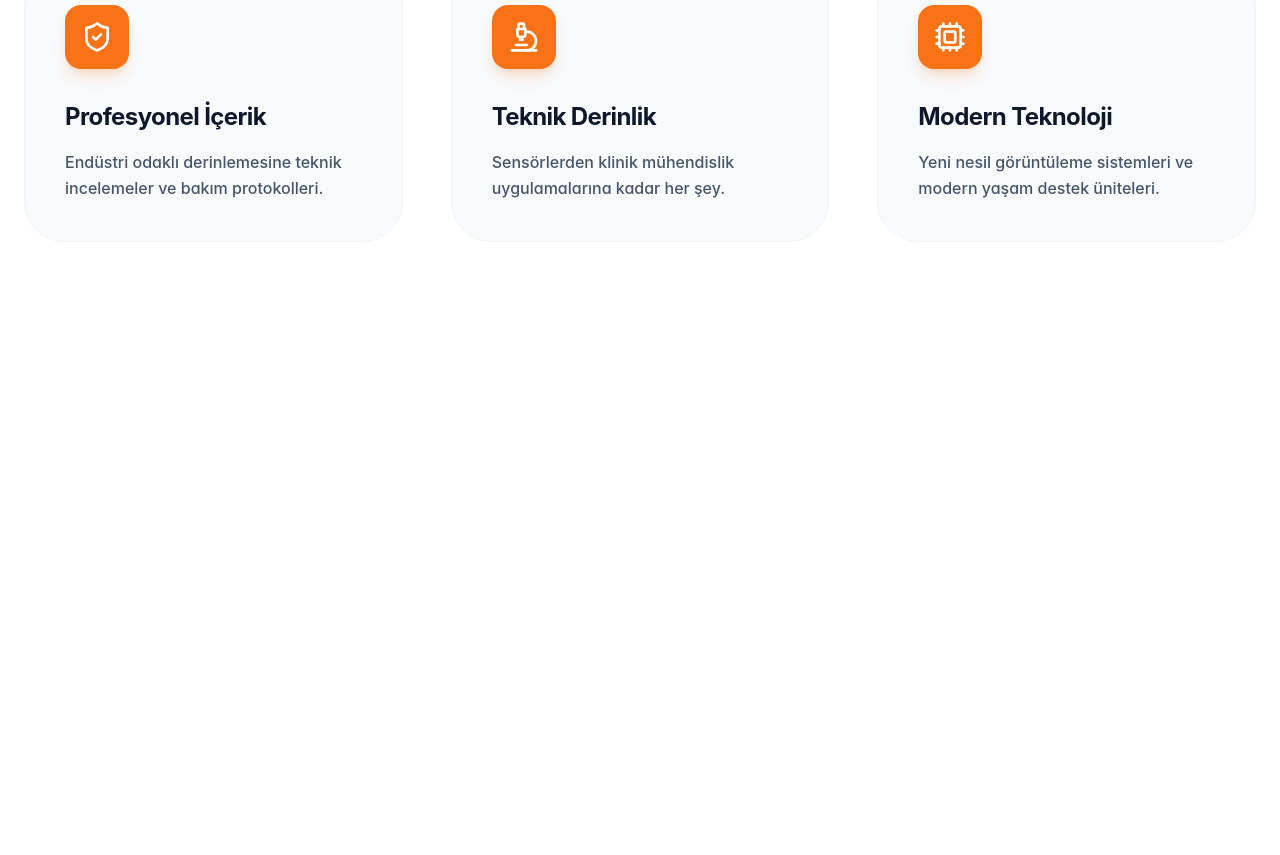
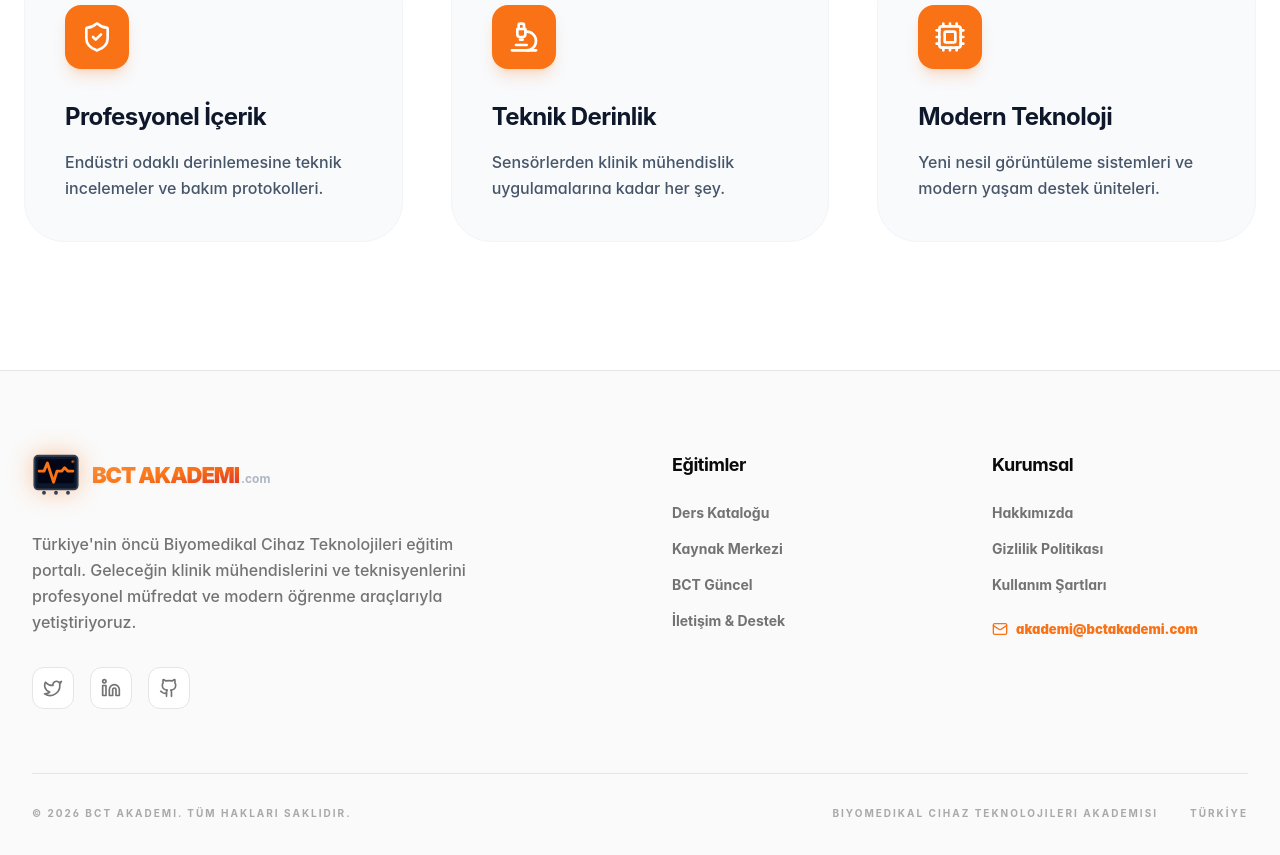
Before and after one commit to berkayec/bctakademi, a React (Vite) app: page / in a window 1280 px wide. Shown: the part 1303-2158 px from the top of the page. Before the commit the page ends 1673 px from the top, so only its background shows below. Built offline with nearby package versions, Linux system fonts and the light colour scheme.

Commit message:
Integrate Footer component into AppShell
Added Footer component to AppShell layout.

```diff
--- a/src/components/layout/AppShell.tsx
+++ b/src/components/layout/AppShell.tsx
@@ -1,16 +1,17 @@
+// src/components/layout/AppShell.tsx
 import React, { useEffect } from 'react';
 import { Outlet, useLocation } from 'react-router-dom';
 import { Toaster } from '@/components/ui/sonner';
 import { useTheme } from '@/hooks/use-theme';
 import { ScrollToTop } from '@/components/layout/ScrollToTop';
 import { Navbar } from '@/components/layout/Navbar';
+import { Footer } from '@/components/layout/Footer'; // Footer eklendi
 
 export function AppShell() {
   const { pathname } = useLocation();
   const { isDark } = useTheme();
 
   useEffect(() => {
-    // 1. Tailwind Dark Mode Sınıf Kontrolü
     const root = window.document.documentElement;
     if (isDark) {
       root.classList.add('dark');
@@ -18,11 +19,8 @@ export function AppShell() {
       root.classList.remove('dark');
     }
 
-    // 2. Metadata ve Tema Rengi Yönetimi
     document.title = 'BCT Akademi | Biyomedikal Eğitim Portalı';
     const metaThemeColor = document.querySelector('meta[name="theme-color"]');
-
-    // Açık modda beyaz, koyu modda lacivert bar rengi
     const color = isDark ? '#020617' : '#ffffff';
 
     if (metaThemeColor) {
@@ -36,14 +34,17 @@ export function AppShell() {
   }, [pathname, isDark]);
 
   return (
-    // bg-background kullanarak index.css'deki dinamik renge bağlandık
     <div className="min-h-screen flex flex-col bg-background text-foreground transition-colors duration-300 font-sans">
       <ScrollToTop />
       <Navbar />
 
+      {/* flex-1 sayesinde içerik az olsa bile footer en altta kalır */}
       <main className="flex-1">
         <Outlet />
       </main>
+
+      {/* FOOTER BURAYA EKLENDİ */}
+      <Footer />
 
       <Toaster
         position="top-right"
```
